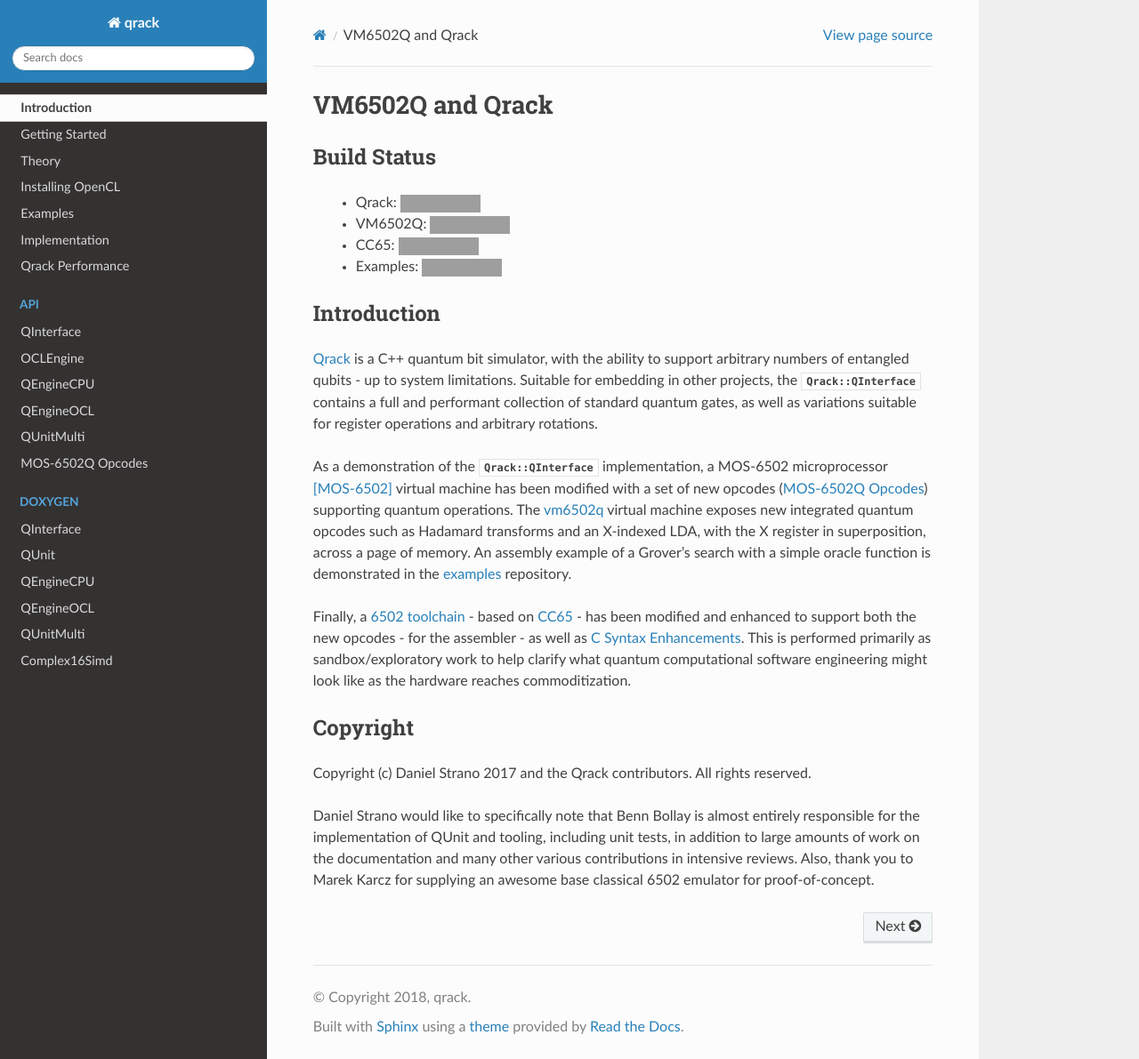
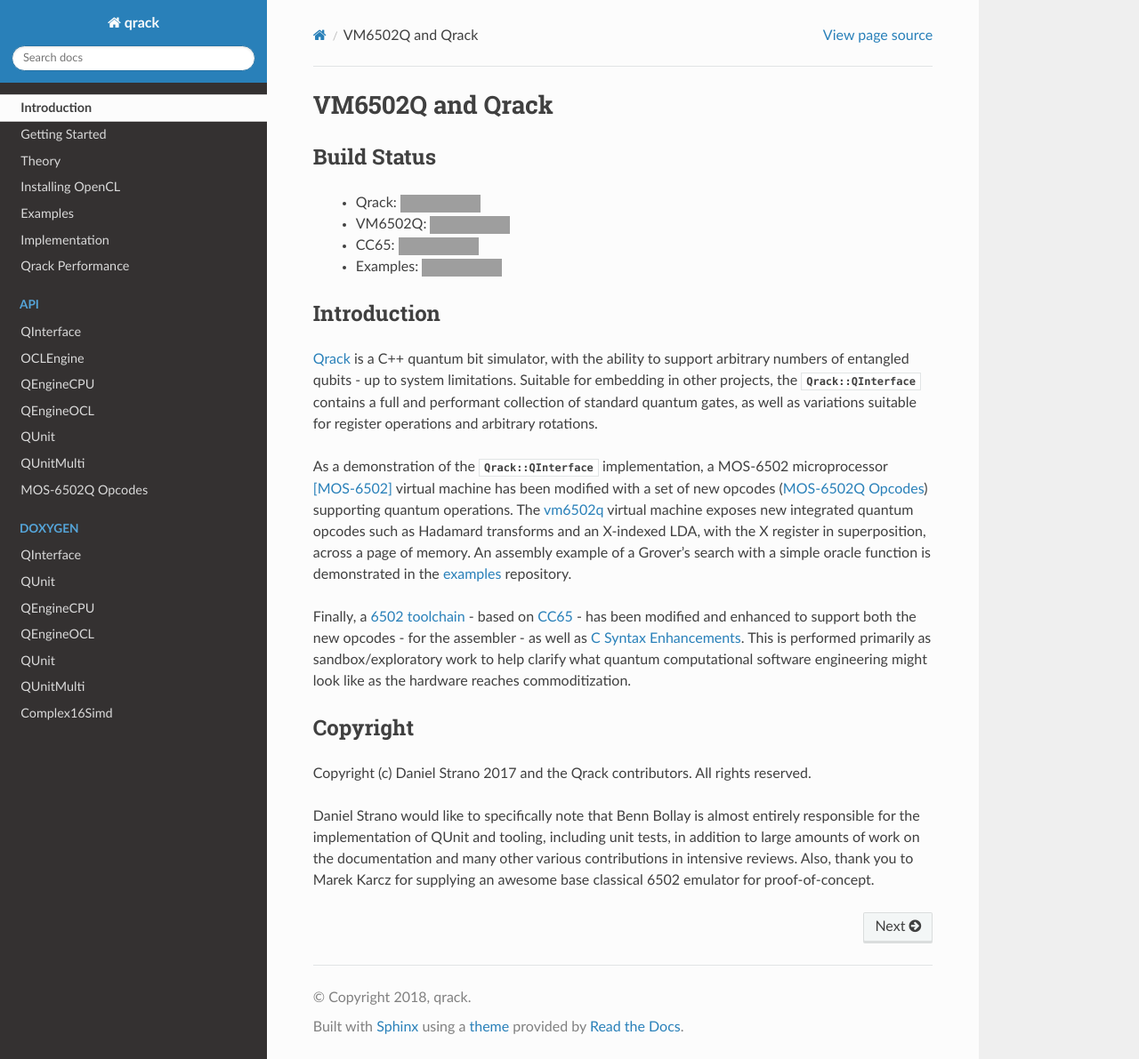
Before and after one commit to vm6502q/qrack.github.io, a Sphinx documentation site: the page built from docs/index.rst, in a window 1280 px wide and 1191 px high. Shown: the whole window at 89% size. Built offline with Sphinx 7.4.7 and the Read the Docs theme 2.0.0, drawn with Linux system fonts in a browser that asks for light colours; grey boxes are pictures that could not be loaded.

Commit message:
QUnit tree links

```diff
--- a/docs/index.rst
+++ b/docs/index.rst
@@ -58,6 +58,7 @@ Daniel Strano would like to specifically note that Benn Bollay is almost entirel
     api/oclengine
     api/qenginecpu
     api/qengineocl
+    api/qunit
     api/qunitmulti
     api/6502
 
@@ -78,5 +79,6 @@ Daniel Strano would like to specifically note that Benn Bollay is almost entirel
     QUnit </en/latest/_static/doxygen/classQrack_1_1QUnit.html#http://>
     QEngineCPU </en/latest/_static/doxygen/classQrack_1_1QEngineCPU.html#http://>
     QEngineOCL </en/latest/_static/doxygen/classQrack_1_1QEngineOCL.html#http://>
+    QUnit </en/latest/_static/doxygen/classQrack_1_1QUnit.html#http://>
     QUnitMulti </en/latest/_static/doxygen/classQrack_1_1QUnitMulti.html#http://>
     Complex16Simd </en/latest/_static/doxygen/structQrack_1_1Complex16Simd.html#http://>
```
